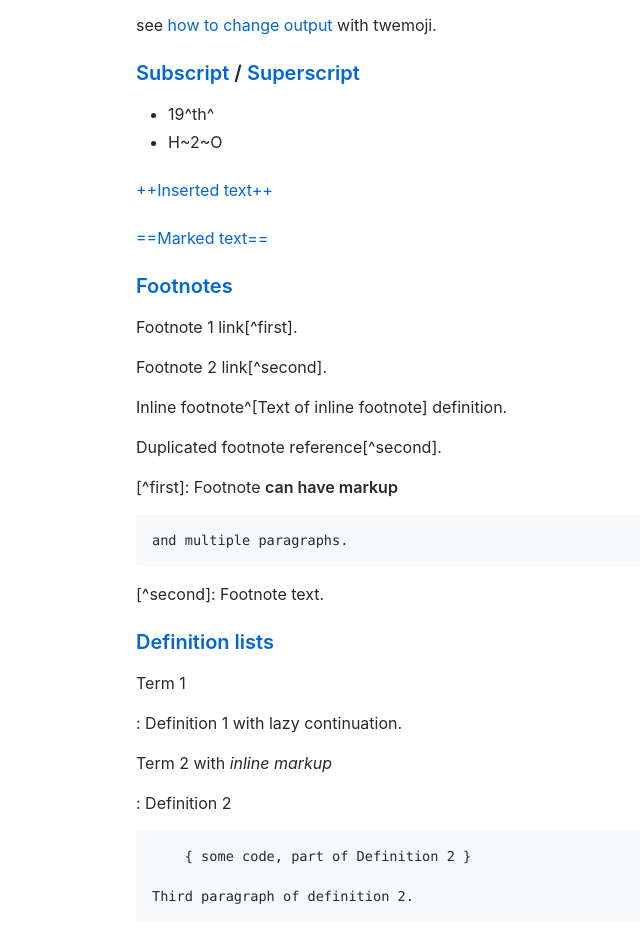
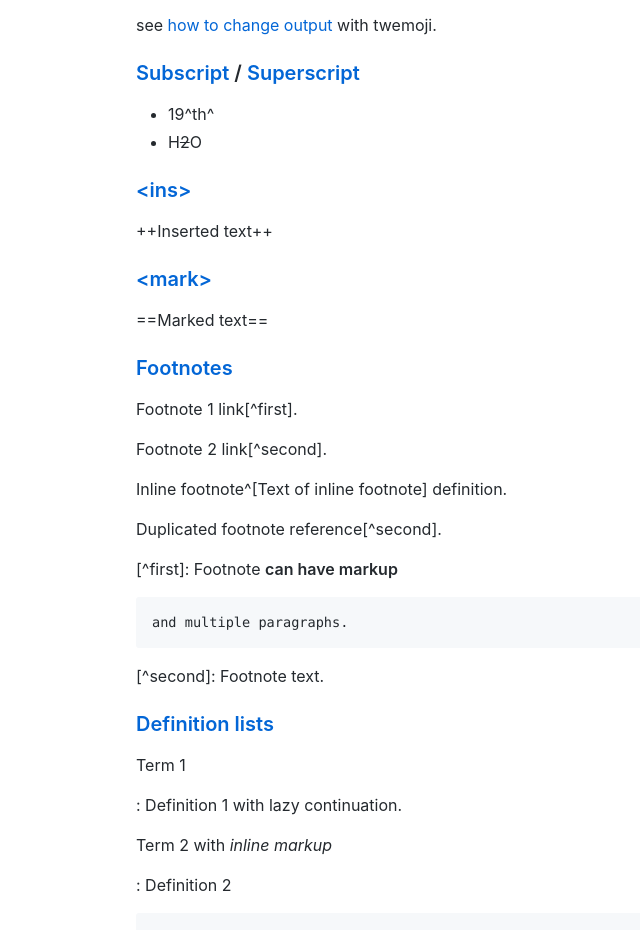
Before and after one commit to freemagee/gulp-recipes, a website: page markdown/output/commonmark.html in a window 1280 px wide. Shown: the part 4026-4956 px from the top of the page, without its empty margins (59-699 px from the left). Drawn offline with Linux system fonts and the light colour scheme.

Commit message:
Bump npm packages

```diff
--- a/markdown/output/commonmark.html
+++ b/markdown/output/commonmark.html
@@ -163,14 +163,14 @@ notify(`[watcher] File ${filename} was ${evt.type}, compiling...`).write(&quot;&
 <p>Shortcuts (emoticons): :-) :-( 8-) ;)</p>
 </blockquote>
 <p>see <a href="https://github.com/markdown-it/markdown-it-emoji#change-output">how to change output</a> with twemoji.</p>
-<h3 id="subscript-superscript"><a href="https://github.com/markdown-it/markdown-it-sub">Subscript</a> / <a href="https://github.com/markdown-it/markdown-it-sup">Superscript</a></h3>
+<h3 id="subscript--superscript"><a href="https://github.com/markdown-it/markdown-it-sub">Subscript</a> / <a href="https://github.com/markdown-it/markdown-it-sup">Superscript</a></h3>
 <ul>
 <li>19^th^</li>
-<li>H~2~O</li>
+<li>H<del>2</del>O</li>
 </ul>
-<h3 id="-ins"><a href="https://github.com/markdown-it/markdown-it-ins"><ins&gt;</a></h3>
+<h3 id="ins"><a href="https://github.com/markdown-it/markdown-it-ins">&lt;ins&gt;</a></h3>
 <p>++Inserted text++</p>
-<h3 id="-mark"><a href="https://github.com/markdown-it/markdown-it-mark"><mark&gt;</a></h3>
+<h3 id="mark"><a href="https://github.com/markdown-it/markdown-it-mark">&lt;mark&gt;</a></h3>
 <p>==Marked text==</p>
 <h3 id="footnotes"><a href="https://github.com/markdown-it/markdown-it-footnote">Footnotes</a></h3>
 <p>Footnote 1 link[^first].</p>
```
Also changed, not shown: markdown/package.json (+6 -6 lines), 2 other files.
